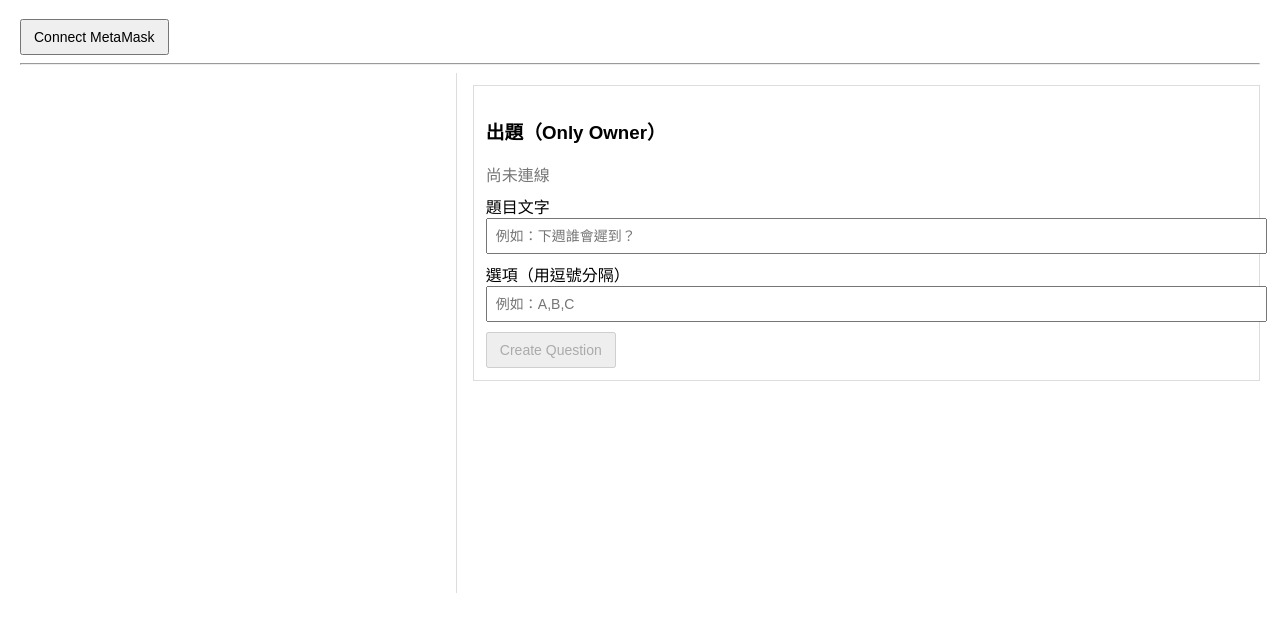
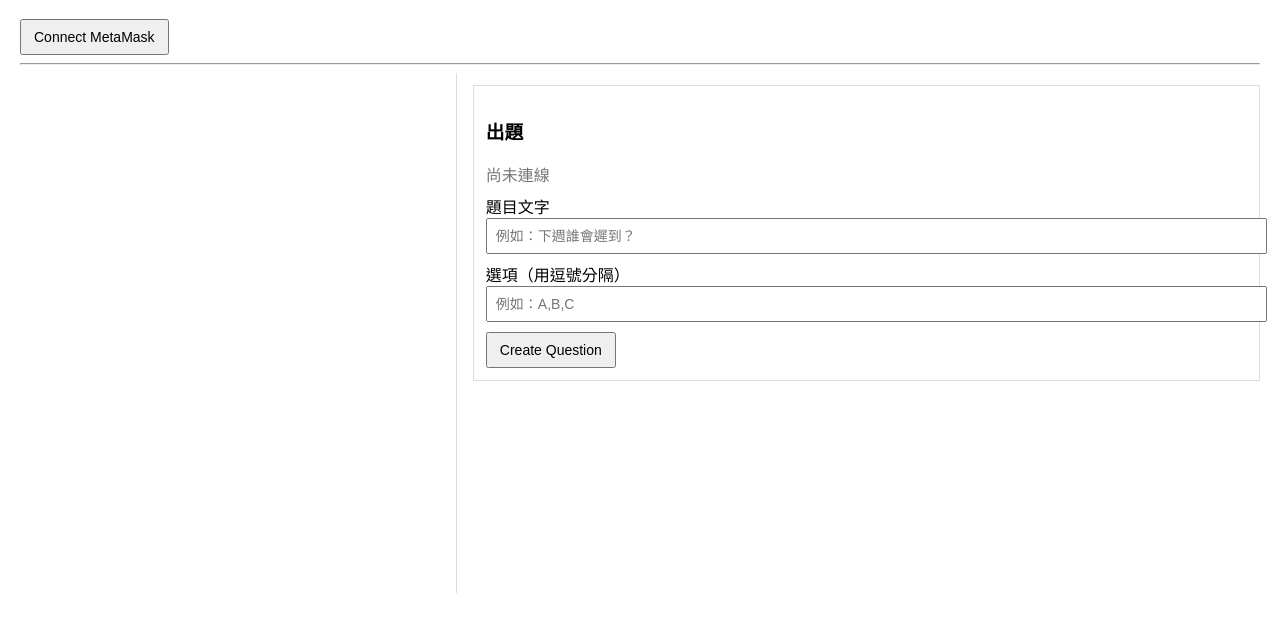
Before and after one commit to jessiewangkgi-max/guess-web, a plain HTML site: page index.html in a window 1280 px wide. Shown: the part 61-692 px from the top of the page. Drawn offline with nearby package versions, Linux system fonts and the light colour scheme.

Commit message:
Update index.html

```diff
--- a/index.html
+++ b/index.html
@@ -31,10 +31,10 @@
     <div class="list" id="list"></div>
 
     <div class="content">
-      <!-- ✅ 出題區塊：預設就顯示（不靠 JS 才看得到） -->
+      <!-- ✅ 出題區塊：永遠顯示，不做 owner 檢核 -->
       <div class="box" id="createBox">
-        <h3>出題（Only Owner）</h3>
-        <div id="ownerHint" class="muted">尚未連線</div>
+        <h3>出題</h3>
+        <div id="hint" class="muted">尚未連線</div>
 
         <div style="margin-top:8px;">題目文字</div>
         <input id="newQText" style="width:100%;" placeholder="例如：下週誰會遲到？"/>
@@ -42,13 +42,11 @@
         <div style="margin-top:8px;">選項（用逗號分隔）</div>
         <input id="newQOpts" style="width:100%;" placeholder="例如：A,B,C"/>
 
-        <button id="btnCreate" style="margin-top:10px;" disabled>Create Question</button>
+        <button id="btnCreate" style="margin-top:10px;">Create Question</button>
       </div>
 
-      <!-- 題目詳情 -->
       <div id="detail"></div>
 
-      <!-- 下注 UI（只在 Open 題目顯示） -->
       <div class="box" id="betUI" style="display:none;">
         <h3>下注</h3>
         <div>
@@ -61,7 +59,6 @@
         <button id="btnBet" style="margin-top:10px;">Approve + Bet</button>
       </div>
 
-      <!-- Claim / Refund -->
       <div style="margin-top:12px;">
         <button id="btnClaim" style="display:none;">Claim</button>
         <button id="btnRefund" style="display:none;">Refund</button>
```
